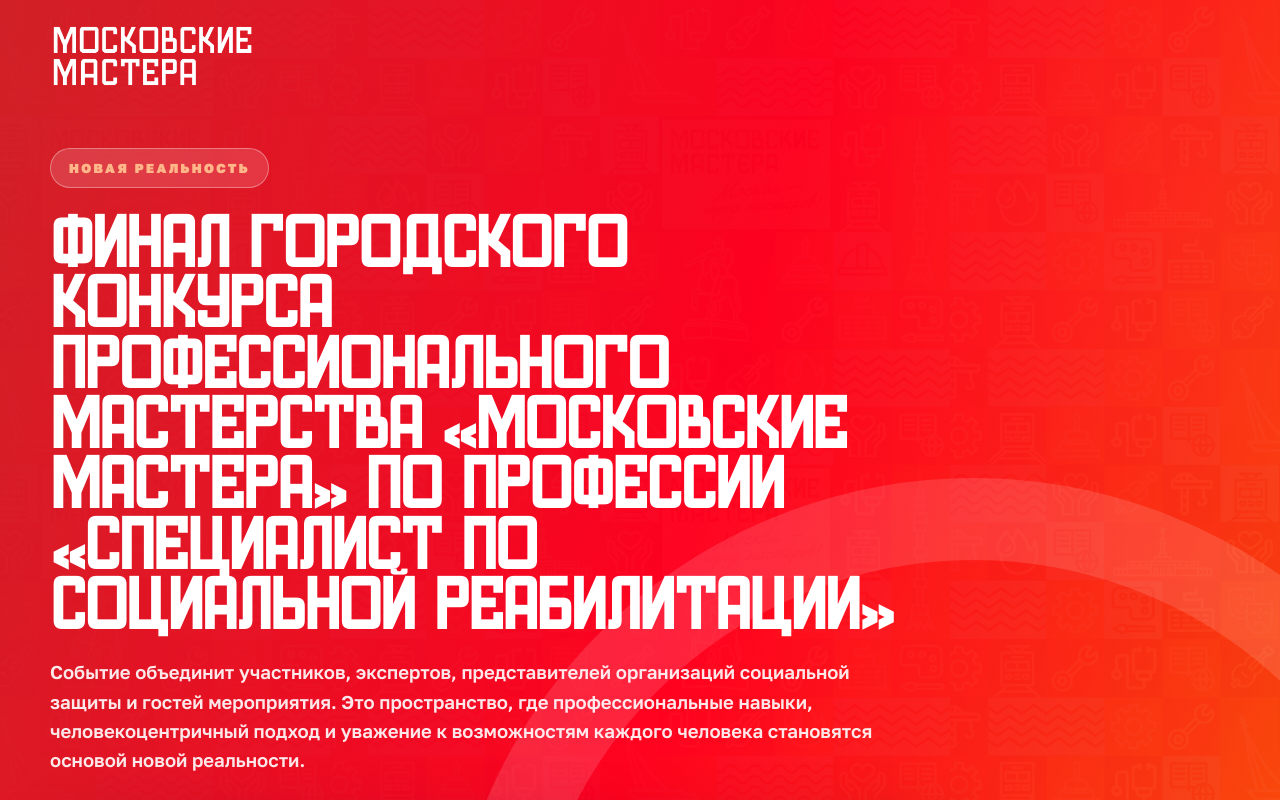
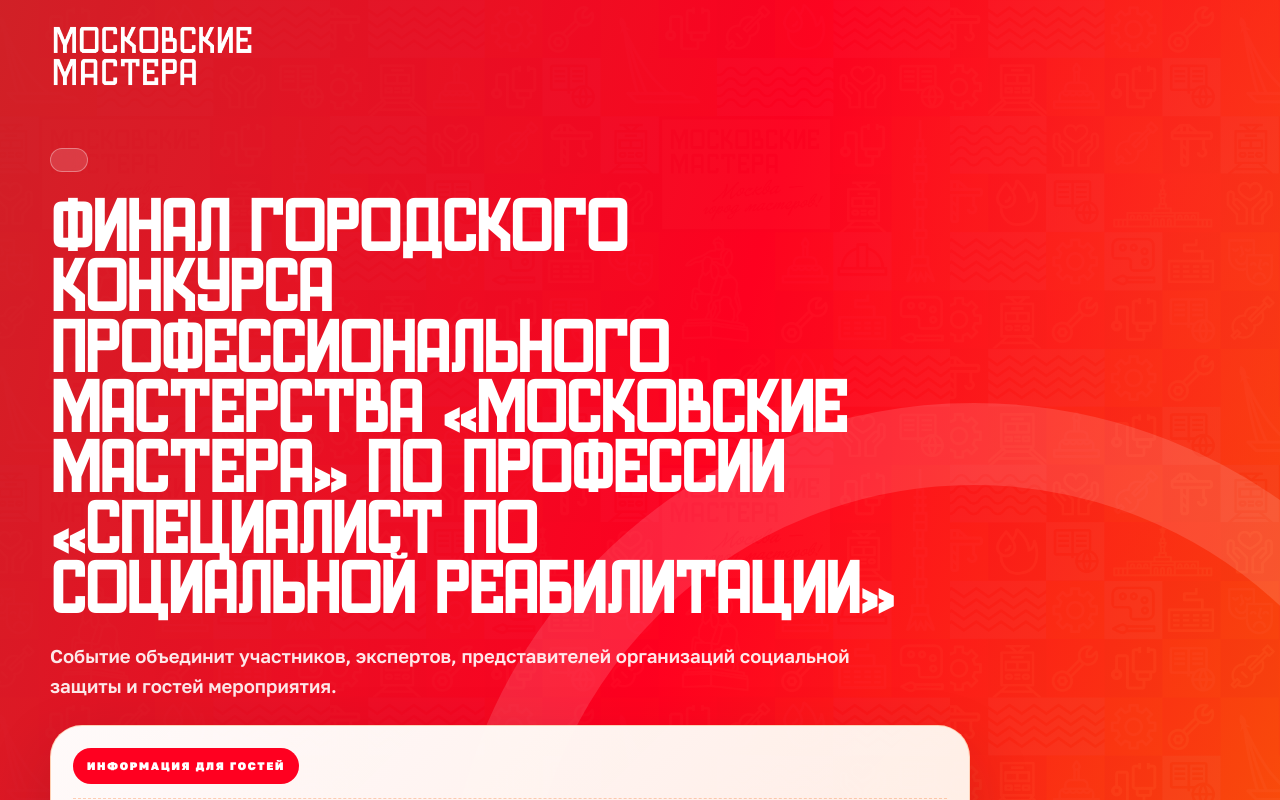
Before and after one commit to NickyNomad/poezd-zhizni-registration, a React (Vite) app: page / in a window 1280 px wide. Shown: the top 800 px of the page. Built offline with nearby package versions, Linux system fonts and the light colour scheme.

Commit message:
Update app.jsx

```diff
--- a/src/App.jsx
+++ b/src/App.jsx
@@ -15,7 +15,6 @@
 const EVENT = {
   title: "Финал Городского конкурса профессионального мастерства «Московские мастера» по профессии «Специалист по социальной реабилитации»",
   subtitle: "Финал конкурса по профессии «Специалист по социальной реабилитации»",
-  concept: "Новая реальность",
   date: "17 июня 2026 года",
   shortDate: "17 июня 2026",
   guestArrival: "9:30",
@@ -202,7 +201,7 @@
           <p className="conceptLabel">{EVENT.concept}</p>
           <h1>{EVENT.title}</h1>
           <p className="heroAboutText">
-            Событие объединит участников, экспертов, представителей организаций социальной защиты и гостей мероприятия. Это пространство, где профессиональные навыки, человекоцентричный подход и уважение к возможностям каждого человека становятся основой новой реальности.
+            Событие объединит участников, экспертов, представителей организаций социальной защиты и гостей мероприятия.
           </p>
 
           <div className="eventInfoPanel" aria-label="Основная информация о мероприятии">
```
